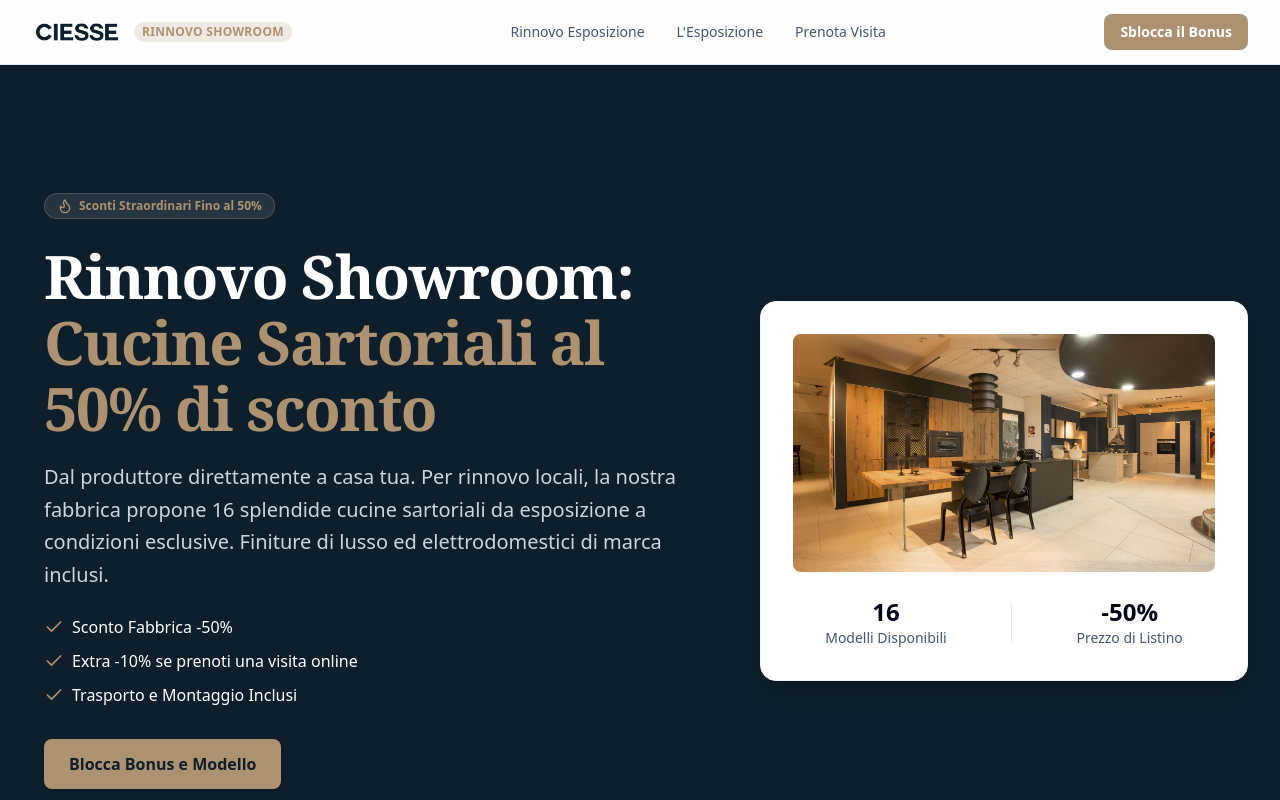
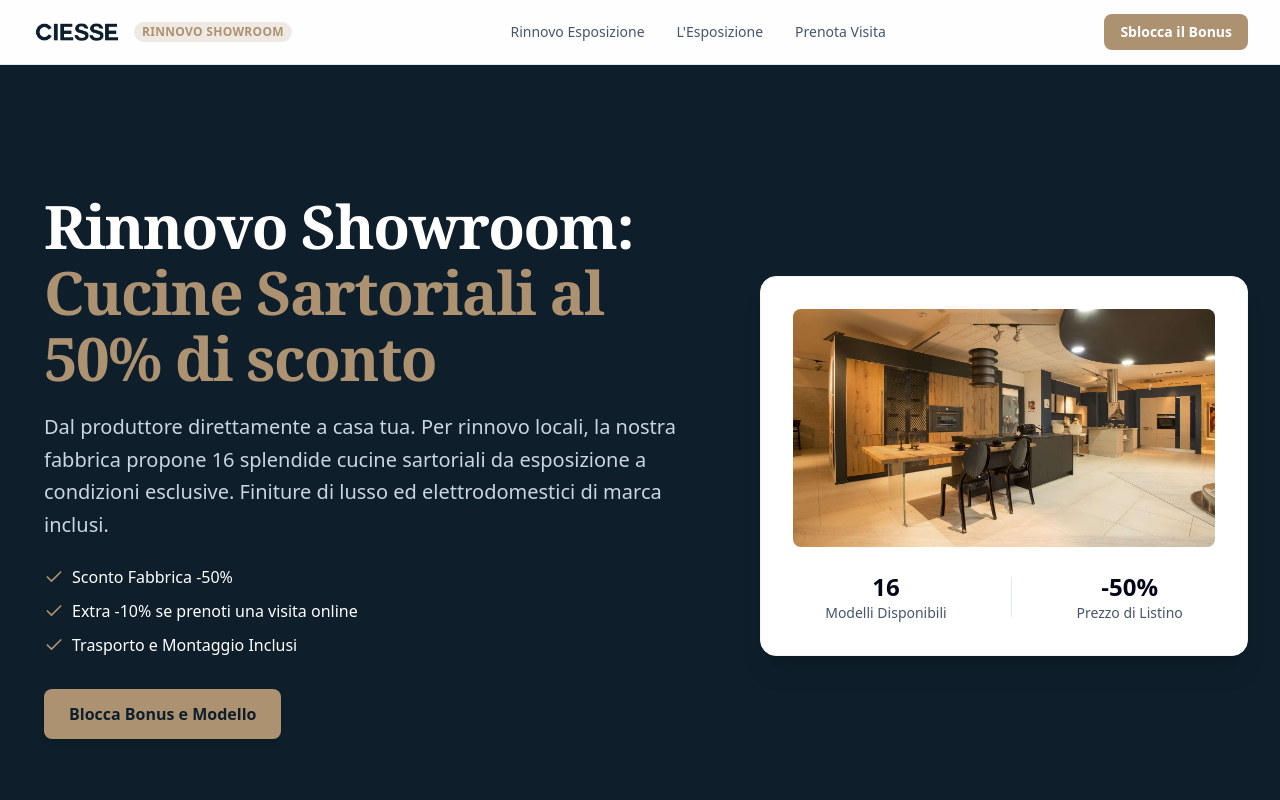
Before and after one commit to CreativiaStudio/ciessehome, a Next.js app: page / in a window 1280 px wide. Shown: the top 800 px of the page. Built offline with nearby package versions, Linux system fonts and the light colour scheme.

Commit message:
UI: rimosso badge sconti straordinari dalla Hero

```diff
--- a/app/page.tsx
+++ b/app/page.tsx
@@ -196,10 +196,6 @@ export default function Home() {
                 animate={{ opacity: 1, y: 0 }}
                 transition={{ duration: 0.8 }}
               >
-                <div className="inline-flex items-center gap-1.5 px-3 py-1 rounded-full text-xs font-semibold bg-white/10 text-[#ad9271] border border-[#ad9271]/30 mb-6">
-                  <Flame className="w-4 h-4 text-[#ad9271]" />
-                  Sconti Straordinari Fino al 50%
-                </div>
                 <h1 className="text-4xl tracking-tight font-extrabold text-white sm:text-5xl lg:text-[3.25rem] xl:text-[3.75rem] font-serif leading-none lg:leading-[1.1]">
                   Rinnovo Showroom:
                   <span className="block text-[#ad9271]">Cucine Sartoriali al 50% di sconto</span>
```
